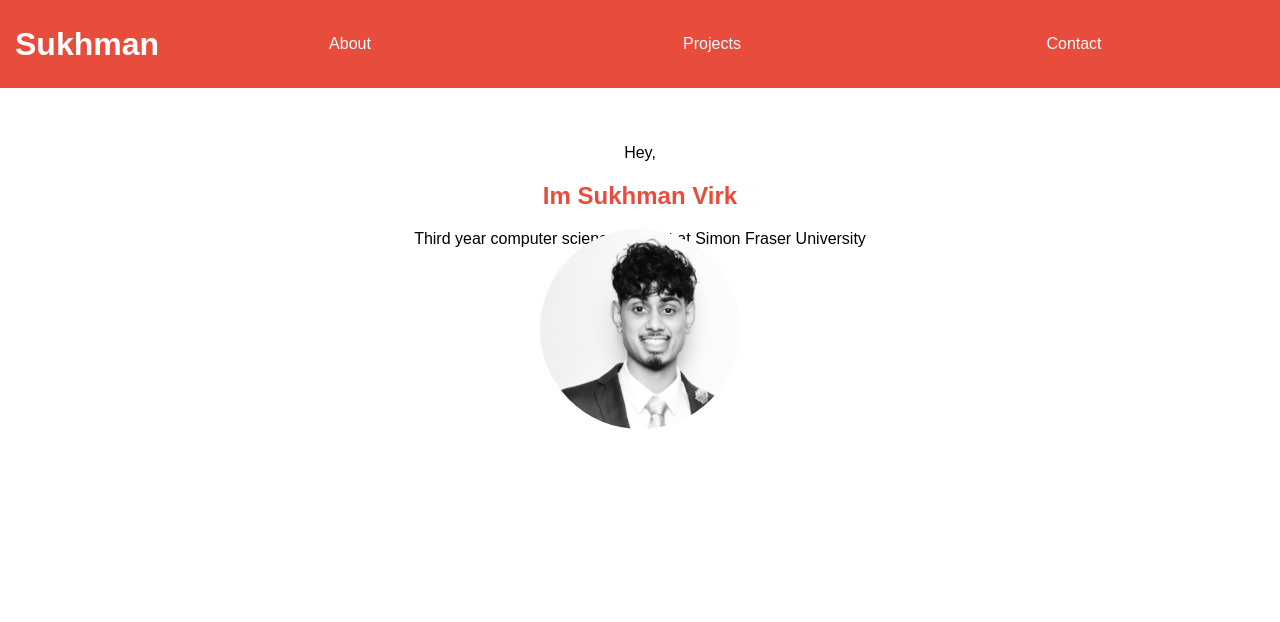
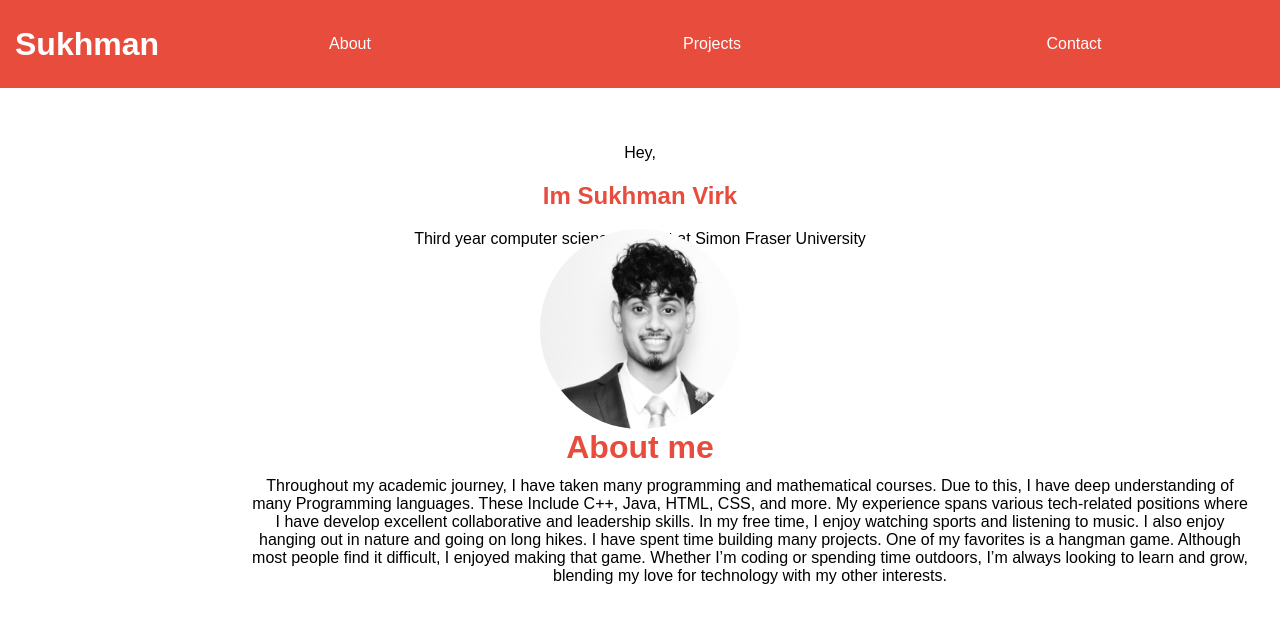
Before and after one commit to Sukh-Virk/Sukh-Virk.github.io, a plain HTML site: page index.html in a window 1280 px wide. Drawn offline with Linux system fonts and the light colour scheme.

Commit message:
added the about me section with a description about myself

```diff
--- a/index.html
+++ b/index.html
@@ -29,8 +29,19 @@
 
     </section>
     <div class="image-container">
-        <img id="image" src="./images/profilep.png" alt="Profile Image" />
+        <img id="image" src="./images/profilep.png" alt="First Introduction Image" />
     </div>
+
+    <section id = "aboutme"></section>
+    <h1 id ="about"> About me </h1>
+    <p id = "abouttext">
+
+        Throughout my academic journey, I have taken many programming and mathematical courses.
+        Due to this, I have deep understanding of many Programming languages. These Include C++, Java, HTML, CSS, and more.
+     My experience spans various tech-related positions where I have develop excellent collaborative and leadership skills.
+     In my free time, I enjoy watching sports and listening to music. I also enjoy hanging out in nature and going on long hikes.
+     I have spent time building many projects. One of my favorites is a hangman game. Although most people find it difficult, I enjoyed making that game.
+     Whether I’m coding or spending time outdoors, I’m always looking to learn and grow, blending my love for technology with my other interests.</p>
 
 
 </body>
--- a/styles.css
+++ b/styles.css
@@ -77,3 +77,18 @@ padding: 40px;
      margin-top: -750px;
 
 }
+
+#about {
+    text-align: center;
+    size:3.5rem;
+    color:  #e84c3d;
+    margin-top: -675px;
+}
+
+#abouttext{
+    text-align: center;
+    max-width: 1000px;
+    margin-top: -10px;
+    position:relative;
+    left: 250px;
+}
```
